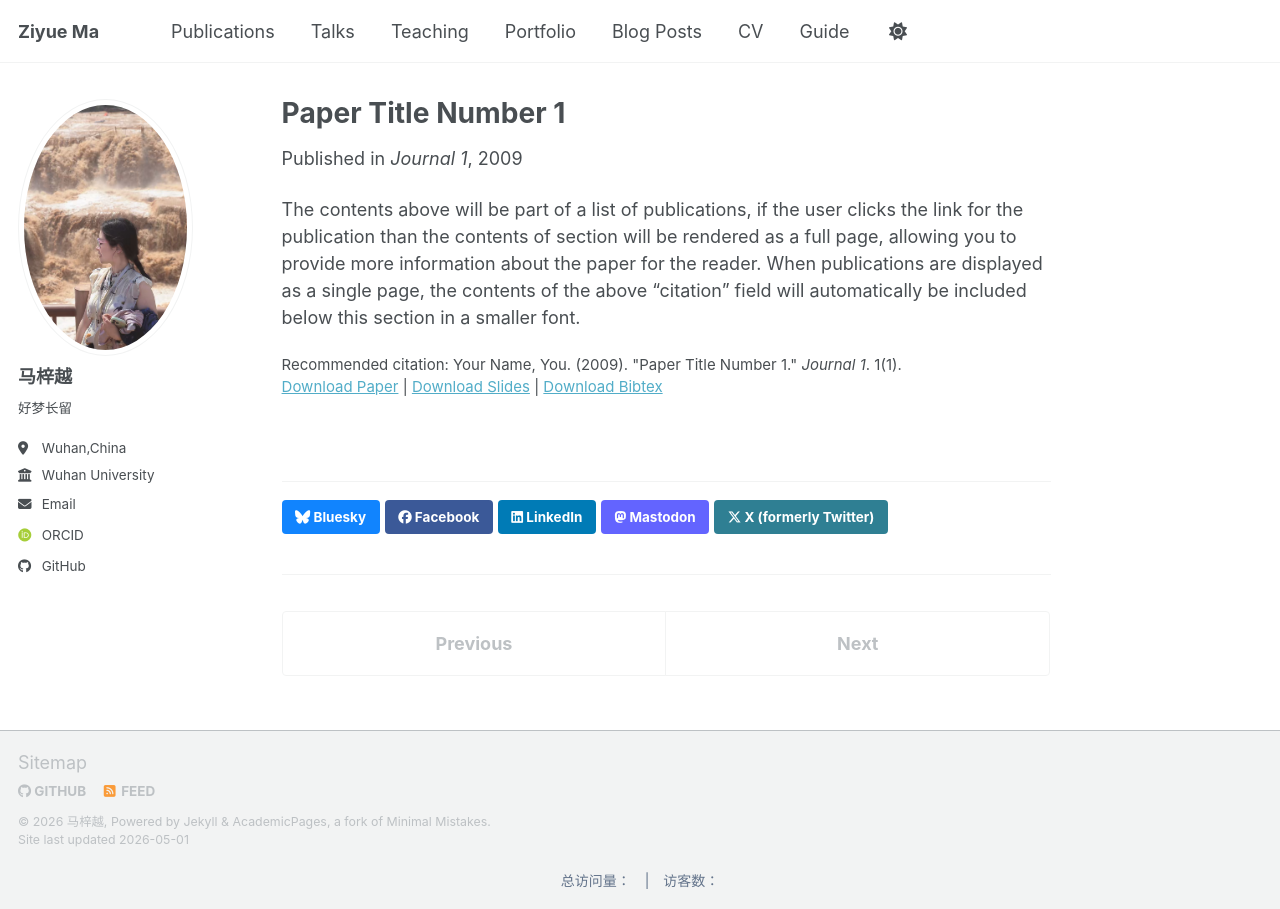
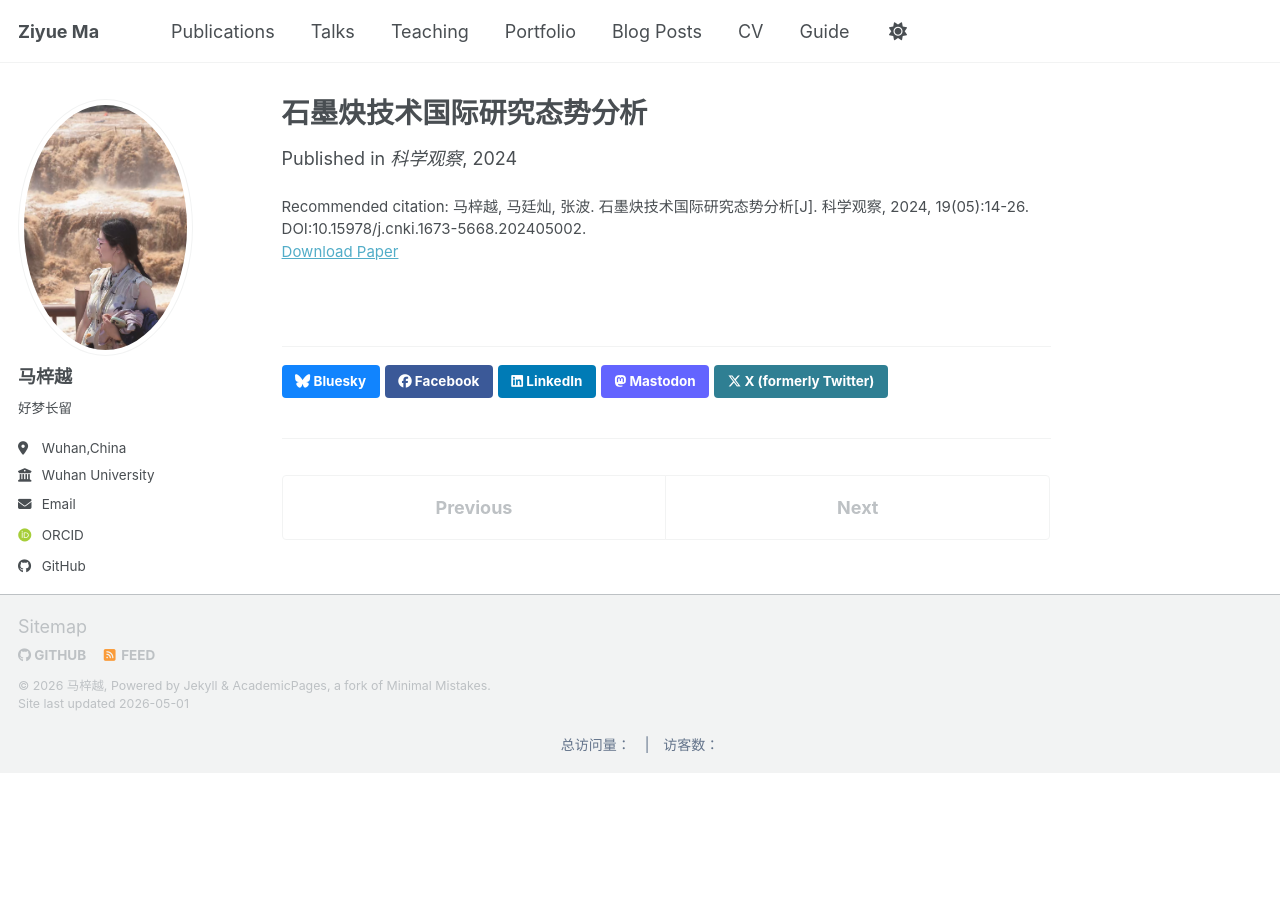
Before and after one commit to mzy167847983749328727/mzy167847983749328727.github.io, a Jekyll site: the page built from _publications/2009-10-01-paper-title-number-1.md, in a window 1280 px wide. Built offline with Jekyll 4.4.1, drawn with Linux system fonts in a browser that asks for light colours; some web fonts are replaced; a script bundle is joined from its source files by our own code; library files that are not in the unit come from our copies; comment, search, counter and statistics services are not loaded.

Commit message:
Update 2009-10-01-paper-title-number-1.md

```diff
--- a/_publications/2009-10-01-paper-title-number-1.md
+++ b/_publications/2009-10-01-paper-title-number-1.md
@@ -1,14 +1,12 @@
 ---
-title: "Paper Title Number 1"
+title: "石墨炔技术国际研究态势分析"
 collection: publications
 category: manuscripts
-permalink: /publication/2009-10-01-paper-title-number-1
-excerpt: 'This paper is about the number 1. The number 2 is left for future work.'
-date: 2009-10-01
-venue: 'Journal 1'
-slidesurl: 'https://academicpages.github.io/files/slides1.pdf'
-paperurl: 'https://academicpages.github.io/files/paper1.pdf'
-bibtexurl: 'https://academicpages.github.io/files/bibtex1.bib'
-citation: 'Your Name, You. (2009). &quot;Paper Title Number 1.&quot; <i>Journal 1</i>. 1(1).'
+permalink: /publication/2024-graphdiyne
+excerpt: "基于文献计量方法，对石墨炔技术的国际研究态势进行分析。"
+date: 2024-10-01
+venue: "科学观察"
+paperurl: ""
+authors: "马梓越, 马廷灿, 张波"
+citation: "马梓越, 马廷灿, 张波. 石墨炔技术国际研究态势分析[J]. 科学观察, 2024, 19(05):14-26. DOI:10.15978/j.cnki.1673-5668.202405002."
 ---
-The contents above will be part of a list of publications, if the user clicks the link for the publication than the contents of section will be rendered as a full page, allowing you to provide more information about the paper for the reader. When publications are displayed as a single page, the contents of the above "citation" field will automatically be included below this section in a smaller font.
```
